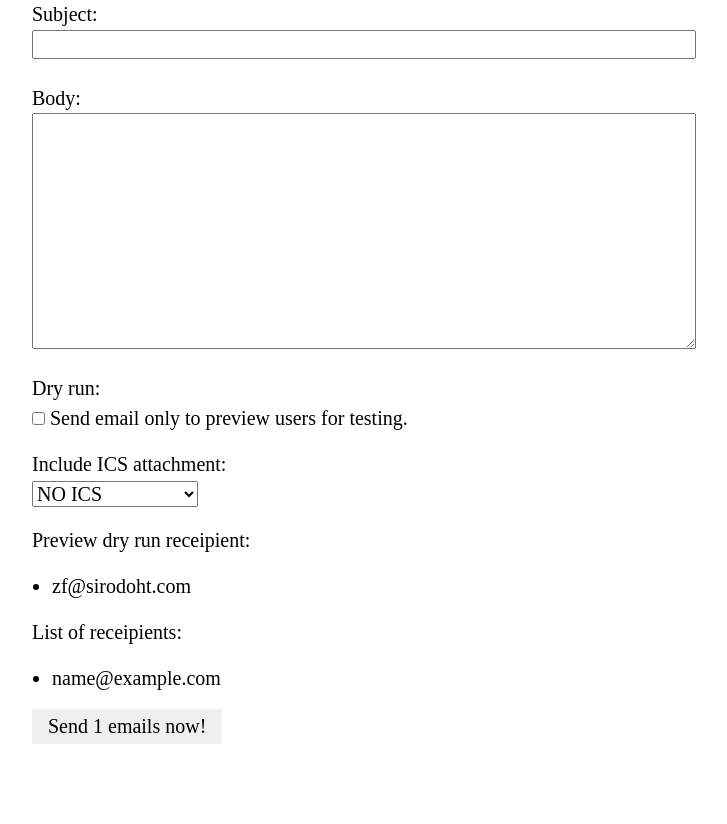
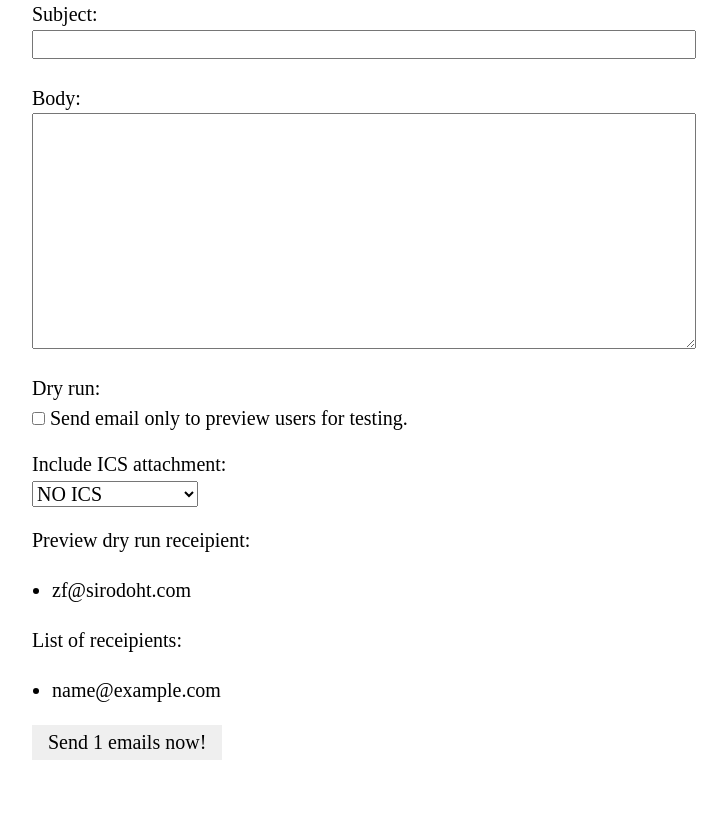
Before and after one commit to chaitinschool/chaitinschool.org, a Django app: page /broadcast/ in a window 1280 px wide. Shown: the part 352-1176 px from the top of the page, without its empty margins (276-1003 px from the left). Before the commit the page ends 1096 px from the top, so only its background shows below. Run offline with Django 3.2, Linux system fonts and the light colour scheme; a user stored in the database is signed in; tables that the repository leaves empty hold one stand-in row (values such as "Sample post").

Commit message:
remove margin from list elements

```diff
--- a/main/static/style.css
+++ b/main/static/style.css
@@ -235,7 +235,6 @@ nav a {
 ul,
 ol {
     padding-left: 20px;
-    margin: 16px 0;
 }
 
 article {
```
